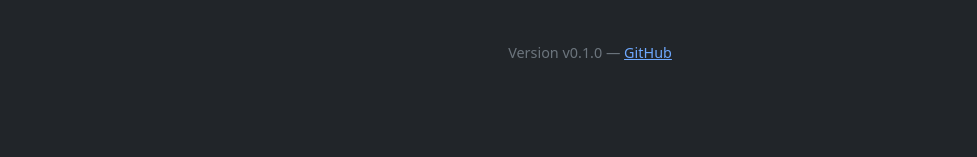
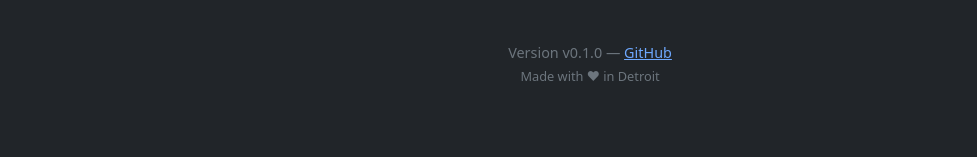
Before and after one commit to masoncfrancis/homelogger, a Next.js app in the folder client/: page /todo in a window 1280 px wide. Shown: the part 135-292 px from the top of the page, without its empty margins (50-1027 px from the left). Built offline with nearby package versions, Linux system fonts and the light colour scheme; no server answers.

Commit message:
Added github link and updated license

```diff
--- a/client/pages/_app.tsx
+++ b/client/pages/_app.tsx
@@ -14,7 +14,10 @@ export default function App({ Component, pageProps }: AppProps) {
       <Component {...pageProps} />
       <footer style={{padding: '12px 0', marginTop: '24px'}}>
         <div style={{textAlign: 'center', color: '#6c757d', fontSize: '0.9rem'}}>
-          Version v0.1.0 — <a href="https://github.com/masoncfrancis/homelogger" target="_blank" rel="noopener noreferrer">GitHub</a>
+          Version v0.1.0 — <a href="https://github.com/FrancisLaboratories/homelogger" target="_blank" rel="noopener noreferrer">GitHub</a>
+        </div>
+        <div style={{textAlign: 'center', color: '#6c757d', fontSize: '0.8rem', marginTop: '4px'}}>
+          Made with &#x2665; in Detroit
         </div>
       </footer>
     </>
```
Also changed, not shown: 1 other file (tests, documents, lock files or other folders).
